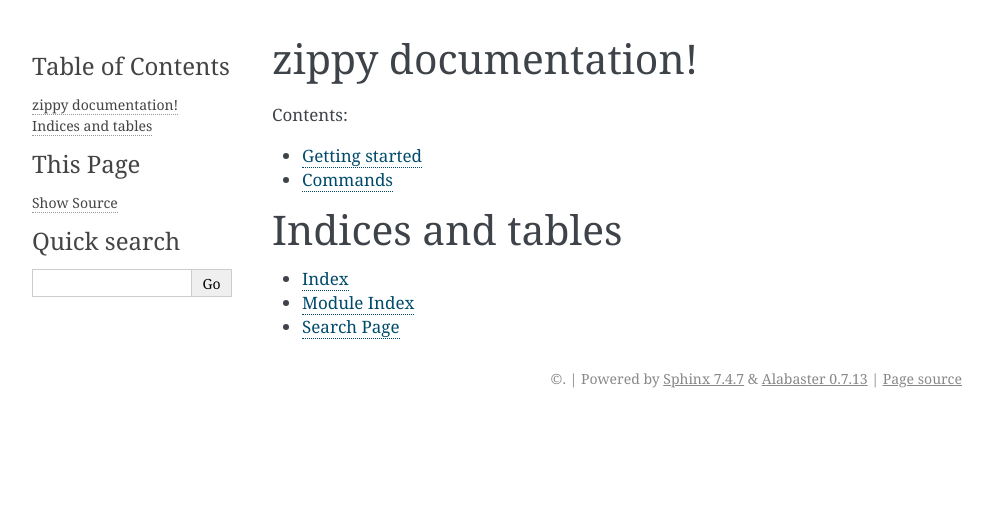
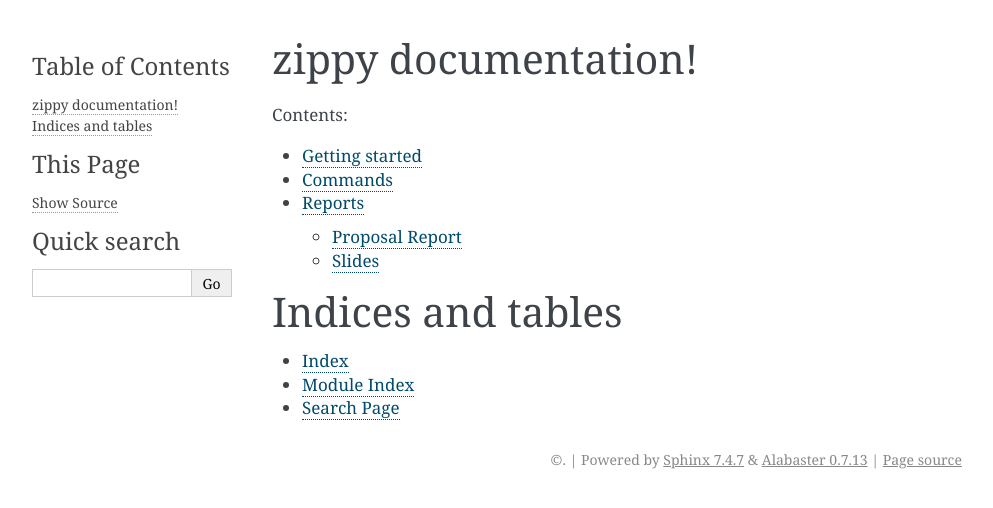
Before and after one commit to IOEPAS/zippy, a Sphinx documentation site: the page built from docs/index.rst, in a window 1280 px wide. Shown: the top 508 px of the page, without its empty margins (148-1141 px from the left). Built offline with Sphinx 7.4.7, drawn with Linux system fonts in a browser that asks for light colours.

```diff
--- a/docs/index.rst
+++ b/docs/index.rst
@@ -13,6 +13,7 @@
 
    getting-started
    commands
+   reports/index.rst
 
 
 
--- /dev/null
+++ b/docs/reports/index.rst
@@ -0,0 +1,10 @@
+Reports
+==============================================
+
+.. toctree::
+    proposal/report.rst
+
+Slides
+---------
+
+:download:`Proposal Slide <proposal/slides.pdf>`
--- a/docs/reports/proposal/report.rst
+++ b/docs/reports/proposal/report.rst
@@ -1,4 +1,6 @@
-**Table Of Contents**
+***************
+Proposal Report
+***************
 
 CHAPTER 1: INTRODUCTION
 =======================
```
Also changed, not shown: .travis.yml, 1 other file.
